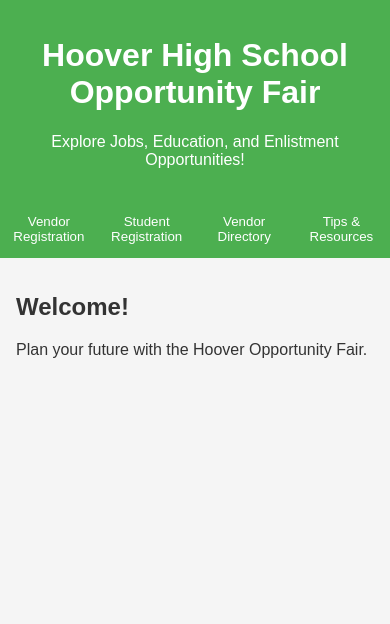
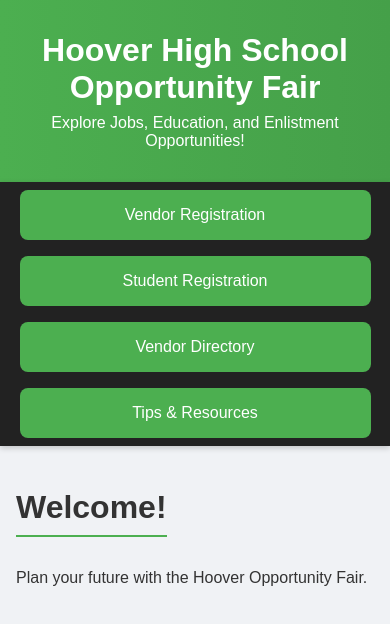
Before and after one commit to Wellz26/opportunity-fair-app, a plain HTML site: page index.html in a window 390 px wide. Drawn offline with Linux system fonts and the light colour scheme.

Commit message:
Update styles.css

```diff
--- a/styles.css
+++ b/styles.css
@@ -1,39 +1,68 @@
 body {
-  font-family: Arial, sans-serif;
+  font-family: 'Poppins', sans-serif;
   margin: 0;
   padding: 0;
-  background-color: #f5f5f5;
+  background-color: #f0f2f5;
   color: #333;
 }
 
 header {
-  background-color: #4CAF50;
-  color: white;
-  padding: 1em;
+  background: linear-gradient(90deg, #4CAF50 0%, #45a049 100%);
+  color: #fff;
+  padding: 2em 1em;
   text-align: center;
+  box-shadow: 0 4px 10px rgba(0, 0, 0, 0.1);
+}
+
+header h1 {
+  margin: 0;
+  font-size: 2.5em;
+  font-weight: bold;
+}
+
+header p {
+  margin: 0.5em 0 0;
+  font-size: 1.2em;
 }
 
 nav {
   display: flex;
-  justify-content: space-around;
-  background-color: #333;
+  justify-content: center;
+  flex-wrap: wrap;
+  background-color: #222;
+  box-shadow: 0 2px 6px rgba(0, 0, 0, 0.2);
 }
 
 nav button {
   background-color: #4CAF50;
   color: white;
   border: none;
-  padding: 1em;
+  padding: 1em 2em;
+  margin: 0.5em;
   cursor: pointer;
-  flex: 1;
+  border-radius: 8px;
+  font-size: 1em;
+  transition: background-color 0.3s, transform 0.2s;
 }
 
 nav button:hover {
-  background-color: #45a049;
+  background-color: #388e3c;
+  transform: translateY(-2px);
 }
 
 main {
-  padding: 1em;
+  padding: 2em;
+  max-width: 1000px;
+  margin: 0 auto;
+}
+
+h2 {
+  color: #333;
+  font-size: 2em;
+  margin-bottom: 0.5em;
+  border-bottom: 2px solid #4CAF50;
+  display: inline-block;
+  padding-bottom: 0.3em;
 }
 
 ul {
@@ -43,15 +72,21 @@ ul {
 
 ul li {
   background: white;
-  margin: 0.5em 0;
-  padding: 1em;
-  border-radius: 5px;
-  box-shadow: 0 2px 4px rgba(0,0,0,0.1);
+  margin: 1em 0;
+  padding: 1.5em;
+  border-radius: 8px;
+  box-shadow: 0 4px 10px rgba(0,0,0,0.05);
+  transition: box-shadow 0.3s;
+}
+
+ul li:hover {
+  box-shadow: 0 8px 20px rgba(0,0,0,0.1);
 }
 
 a {
   color: #4CAF50;
   text-decoration: none;
+  font-weight: 500;
 }
 
 a:hover {
@@ -59,22 +94,50 @@ a:hover {
 }
 
 iframe {
-  border: none;
-}
-
-h2 {
-  color: #333;
+  width: 100%;
+  height: auto;
+  min-height: 600px;
+  border: 2px solid #ccc;
+  border-radius: 8px;
+  box-shadow: 0 2px 10px rgba(0,0,0,0.05);
 }
 
 button[type="submit"] {
   background-color: #4CAF50;
   color: white;
   border: none;
-  padding: 0.75em 1.5em;
+  padding: 1em 2em;
   margin-top: 1em;
   cursor: pointer;
+  border-radius: 8px;
+  font-size: 1em;
+  transition: background-color 0.3s, transform 0.2s;
 }
 
 button[type="submit"]:hover {
-  background-color: #45a049;
+  background-color: #388e3c;
+  transform: translateY(-2px);
 }
+
+@media (max-width: 768px) {
+  nav {
+    flex-direction: column;
+  }
+
+  nav button {
+    width: 90%;
+    margin: 0.5em auto;
+  }
+
+  main {
+    padding: 1em;
+  }
+
+  header h1 {
+    font-size: 2em;
+  }
+
+  header p {
+    font-size: 1em;
+  }
+}
```
